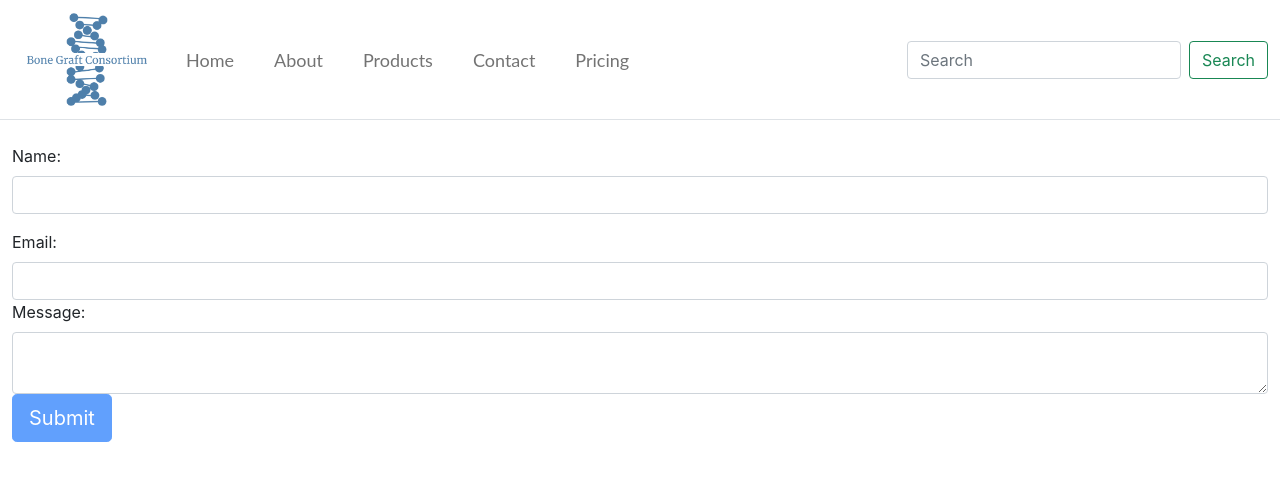
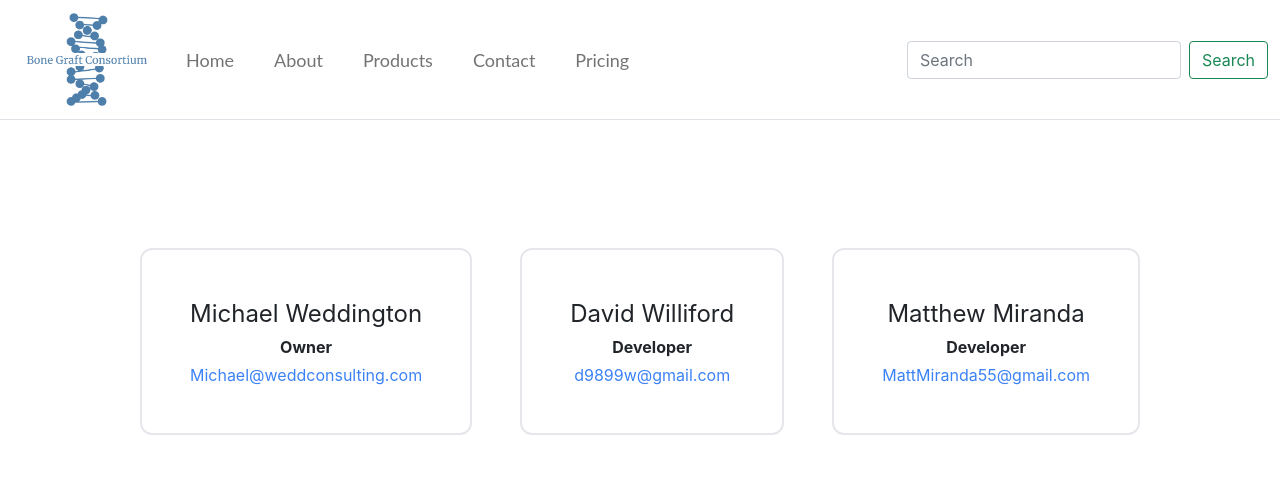
Before and after one commit to davidwilliford99/BGC, a React (Create React App) app in the folder app/: page /contact in a window 1280 px wide. Shown: the top 480 px of the page. Built offline with nearby package versions, Linux system fonts and the light colour scheme.

Commit message:
Beginning to rework contact page

```diff
--- a/app/src/pages/ContactPage.js
+++ b/app/src/pages/ContactPage.js
@@ -1,75 +1,93 @@
 import React, { useState } from 'react';
 
 function ContactForm() {
-    const [formData, setFormData] = useState({
-        name: '',
-        email: '',
-        message: ''
-    });
 
-    const handleChange = (e) => {
-        setFormData({ ...formData, [e.target.name]: e.target.value });
-    };
-
-    const handleSubmit = async (e) => {
-        e.preventDefault();
-
-        const response = await fetch('/api/contact/', {
-            method: 'POST',
-            headers: {
-                'Content-Type': 'application/json'
-            },
-            body: JSON.stringify(formData)
-        });
-
-        if (response.ok) {
-            alert('Thanks for contacting us!');
-            setFormData({
-                name: '',
-                email: '',
-                message: ''
-            });
-        } else {
-            alert('Sorry, there was an error submitting your message.');
-        }
-    };
+    const people = [
+        {
+            name: "Michael Weddington",
+            role: "Owner",
+            email: "Michael@weddconsulting.com"
+        },
+        {
+            name: "David Williford",
+            role: "Developer",
+            email: "d9899w@gmail.com"
+        },
+        {
+            name: "Matthew Miranda",
+            role: "Developer",
+            email: "MattMiranda55@gmail.com"
+        },
+    ]
 
     return (
-        <div class="container py-4">
-            <form id='contactForm' onSubmit={handleSubmit}>
-                <div class="mb-3">
-                    <label class="form-label" htmlFor="name">Name:</label>
-                    <input class="form-control"
-                        type="text"
-                        id="name"
-                        name="name"
-                        value={formData.name}
-                        onChange={handleChange}
-                        required
-                    />
-                </div>
-                <label class="form-label" htmlFor="email">Email:</label>
-                <input class="form-control"
-                    type="email"
-                    id="email"
-                    name="email"
-                    value={formData.email}
-                    onChange={handleChange}
-                    required
-                />
 
-                <label class="form-label" htmlFor="message">Message:</label>
-                <textarea class="form-control"
-                    id="message"
-                    name="message"
-                    value={formData.message}
-                    onChange={handleChange}
-                    required
-                ></textarea>
+        <div className='flex gap-5 items-center justify-center py-32'>
 
-                <button class="btn btn-primary btn-lg disabled" type="submit">Submit</button>
-            </form>
+            {
+                people.map((person) => {
+                return  <div className='border-2 rounded-xl p-5 text-center'>
+                            <h1 className='text-2xl'>{person.name}</h1>
+                            <h1 className='py-2 font-bold'>{person.role}</h1>
+                            <h1 className='text-blue-500'>{person.email}</h1>
+                        </div>
+
+                })
+            }
+
+
+
         </div>
+
+
+
+
+
+
+
+
+
+
+
+
+
+
+
+        // <div class="container py-4">
+        //     <form id='contactForm' onSubmit={handleSubmit}>
+        //         <div class="mb-3">
+        //             <label class="form-label" htmlFor="name">Name:</label>
+        //             <input class="form-control"
+        //                 type="text"
+        //                 id="name"
+        //                 name="name"
+        //                 value={formData.name}
+        //                 onChange={handleChange}
+        //                 required
+        //             />
+        //         </div>
+        //         <label class="form-label" htmlFor="email">Email:</label>
+        //         <input class="form-control"
+        //             type="email"
+        //             id="email"
+        //             name="email"
+        //             value={formData.email}
+        //             onChange={handleChange}
+        //             required
+        //         />
+
+        //         <label class="form-label" htmlFor="message">Message:</label>
+        //         <textarea class="form-control"
+        //             id="message"
+        //             name="message"
+        //             value={formData.message}
+        //             onChange={handleChange}
+        //             required
+        //         ></textarea>
+
+        //         <button class="btn btn-primary btn-lg disabled" type="submit">Submit</button>
+        //     </form>
+        // </div>
     );
 }
 
```
